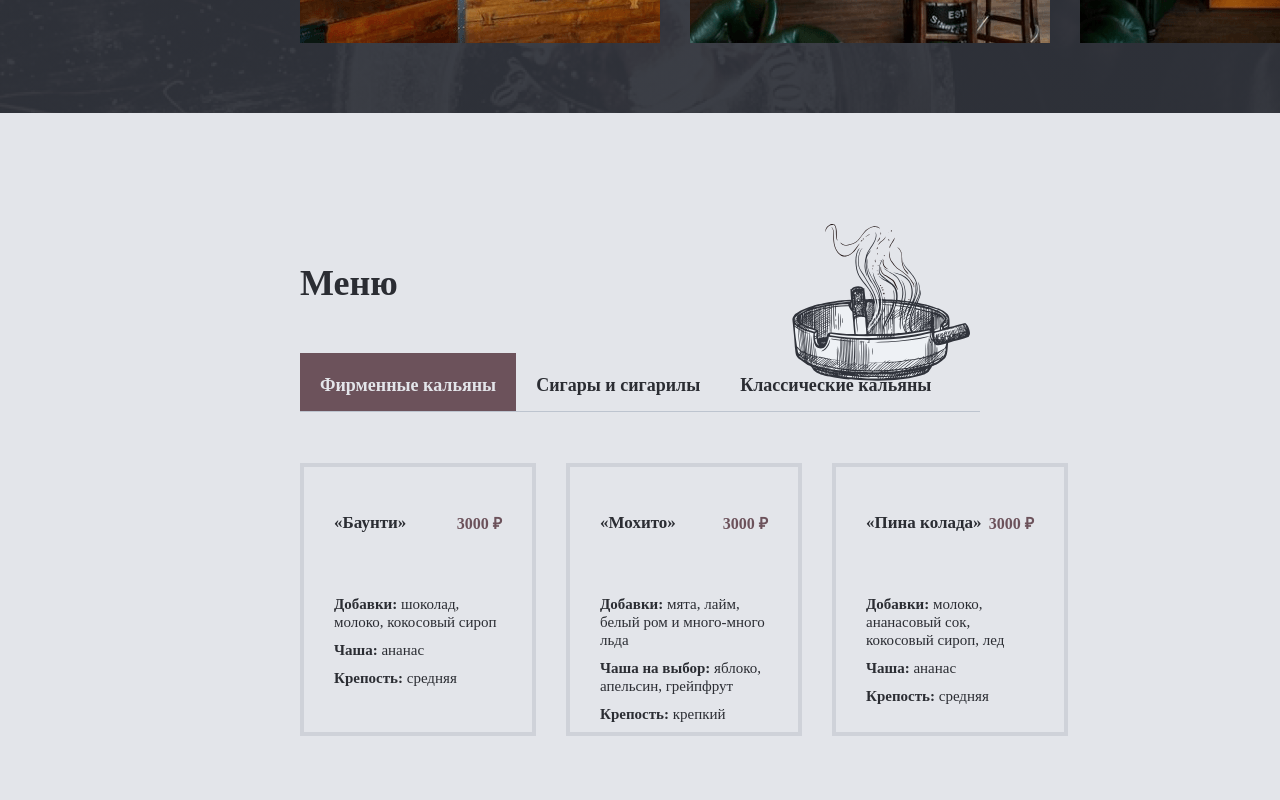
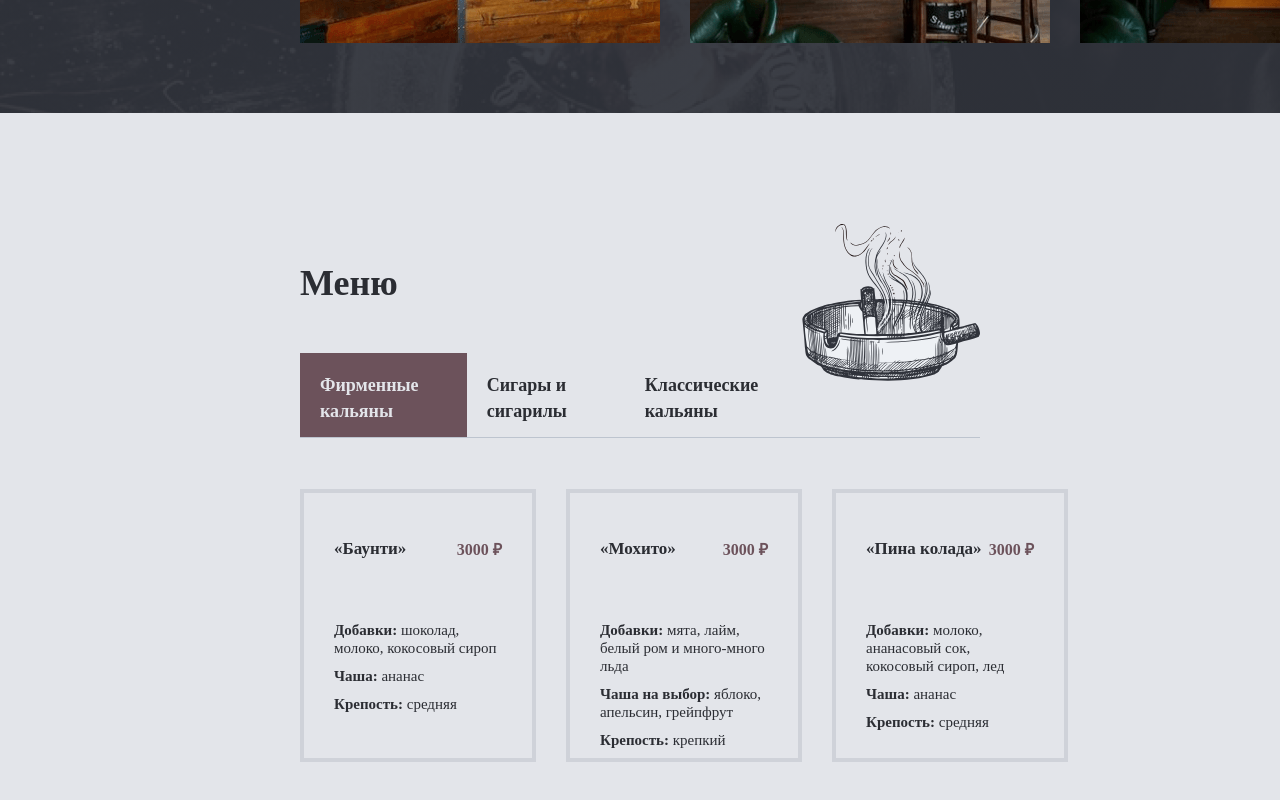
Before and after one commit to v1ktorbro/hookah, a React (Create React App) app: page / in a window 1280 px wide. Shown: the part 2081-2881 px from the top of the page. Built offline with nearby package versions, Linux system fonts and the light colour scheme.

Commit message:
refactor(MenuOfClub): реализовать функциональность  компонента из других независмых компонентов

```diff
--- a/src/components/MenuOfClub/MenuOfClub.css
+++ b/src/components/MenuOfClub/MenuOfClub.css
@@ -10,54 +10,6 @@
   flex-direction: column;
 }
 
-/* menu-of-club__title */
-
-.menu-of-club__title {
-  font-size: 36px;
-  line-height: 53px;
-  color: #2B2D33;
-  margin-top: 33px;
-  margin-bottom: 43px;
-}
-
-/* menu-of-club__image-ashtray */
-
-.menu-of-club__image-ashtray {
-  width: 188px;
-  height: 157px;
-  background-image: url('../../images/image_ashtray.svg');
-  background-size: contain;
-  position: absolute;
-  background-repeat: no-repeat;
-  top: 0;
-  right: 0;
-}
-
-/* menu-of-club__navigation */
-
-.menu-of-club__navigation {
-  display: flex;
-  border-bottom: 1px solid #BDC4CF;
-}
-
-/* menu-of-club__navigation-title */
-
-.menu-of-club__navigation-title {
-  padding: 19px  20px 13px;
-  margin: 0;
-  font-size: 18px;
-  line-height: 26px;
-  color: #2B2D33;
-  cursor: pointer;
-}
-
-/* menu-of-club__navigation-title_active */
-
-.menu-of-club__navigation-title_active {
-  background-color: #6C525B;
-  color: #E3E5EA;
-}
-
 /* menu-of-club__block-cards */
 
 .menu-of-club__block-cards {
--- a/src/components/MenuOfClub/MenuOfClub.js
+++ b/src/components/MenuOfClub/MenuOfClub.js
@@ -1,62 +1,58 @@
 import './MenuOfClub.css';
 import React, { useEffect, useState } from 'react';
+import NavSwitchesListMenu from '../NavSwitchesListMenu/NavSwitchesListMenu';
 import CardBrandHookah from '../CardBrandHookah/CardBrandHookah';
 import CardOfCigars from '../CardOfCigars/CardOfCigars';
 import CardClassicHookah from '../CardClassicHookah/CardClassicHookah';
+import logoForNavAshtray from '../../images/image_ashtray.svg';
 import {arrWithAssortmentBrandHookahs, arrWithAssortmentCigars, arrWithAssortmentClassicHookahs} from '../../utils/arrWithAssortmentOfClub';
 
 function MenuOfClub() {
-  const [isMenuBrandHookahs, setIsMenuBrandHookahs] = useState(false);
-  const [isMenuCigars, setIsMenuCigars] = useState(false);
-  const [isMenuClassicHookahs, setIsMenuClassicHookahs] = useState(false);
+  const [allCards, setIsAllCards] = useState([]);
 
-  function handleMenuBrandHookahs() {
-    setIsMenuBrandHookahs(true);
-    setIsMenuCigars(false);
-    setIsMenuClassicHookahs(false);
-  }
-
-  function handleMenuCigars() {
-    setIsMenuBrandHookahs(false);
-    setIsMenuCigars(true);
-    setIsMenuClassicHookahs(false);
-  }
-
-  function handleMenuClassicHookahs() {
-    setIsMenuBrandHookahs(false);
-    setIsMenuCigars(false);
-    setIsMenuClassicHookahs(true);
+  function setNewCutListCard (idTargetList) {
+    allCards.filter((card, i) => {
+      if (card.id === idTargetList) {
+        card.style.display = "block";
+        return card;
+      } else {
+        return card.style.display = "none";
+      }
+    });
   }
 
   useEffect(() => {
-    setIsMenuBrandHookahs(true);
+    const findAllCards = Array.from(document.querySelector(".menu-of-club__block-cards").childNodes);
+    const currentListMenu = document.querySelector('.nav-switches-list-menu__navigation-title_active');
+    setIsAllCards(findAllCards);
+    findAllCards.filter((card) => {
+      if (card.id !== currentListMenu.id) return card.style.display = "none";
+    })
   }, []);
 
   return (
       <section className="menu-of-club">
-        <div className="menu-of-club__wrapper">
-          <h2 className="menu-of-club__title">Меню</h2>
-          <span className="menu-of-club__image-ashtray" />
-          <nav className="menu-of-club__navigation">
-            <h3 onClick={() => handleMenuBrandHookahs()} className={isMenuBrandHookahs ? "menu-of-club__navigation-title menu-of-club__navigation-title_active" : "menu-of-club__navigation-title"}>Фирменные кальяны</h3>
-            <h3 onClick={() => handleMenuCigars()} className={isMenuCigars ? "menu-of-club__navigation-title menu-of-club__navigation-title_active" : "menu-of-club__navigation-title"}>Сигары и сигарилы</h3>
-            <h3 onClick={() => handleMenuClassicHookahs()} className={isMenuClassicHookahs ? "menu-of-club__navigation-title menu-of-club__navigation-title_active" : "menu-of-club__navigation-title"}>Классические кальяны</h3>
-          </nav>
-        </div>
+      <NavSwitchesListMenu
+        title="Меню"
+        listTitles="Фирменные кальяны, Сигары и сигарилы, Классические кальяны"
+        idTitles="brand-hookah, cigars, classic-hookah"
+        logoImageSrc={logoForNavAshtray}
+        setNewCutListCard={setNewCutListCard}
+      />
         <div className="menu-of-club__block-cards">
-          {isMenuBrandHookahs && arrWithAssortmentBrandHookahs.map((card, index) => {
+          {arrWithAssortmentBrandHookahs.map((card, index) => {
             return (
-              <CardBrandHookah dataCard={card} key={index} />
+              <CardBrandHookah idCard="brand-hookah" dataCard={card} key={index} />
             );
           })}
-          {isMenuCigars && arrWithAssortmentCigars.map((card, index) => {
+          {arrWithAssortmentCigars.map((card, index) => {
             return (
-              <CardOfCigars dataCard={card} key={index} />
+              <CardOfCigars idCard="cigars" dataCard={card} key={index} />
             );
           })}
-          {isMenuClassicHookahs && arrWithAssortmentClassicHookahs.map((card, index) => {
+          {arrWithAssortmentClassicHookahs.map((card, index) => {
             return (
-              <CardClassicHookah dataCard={card} key={index} />
+              <CardClassicHookah idCard="classic-hookah" dataCard={card} key={index} />
             );
           })}
         </div>
```
